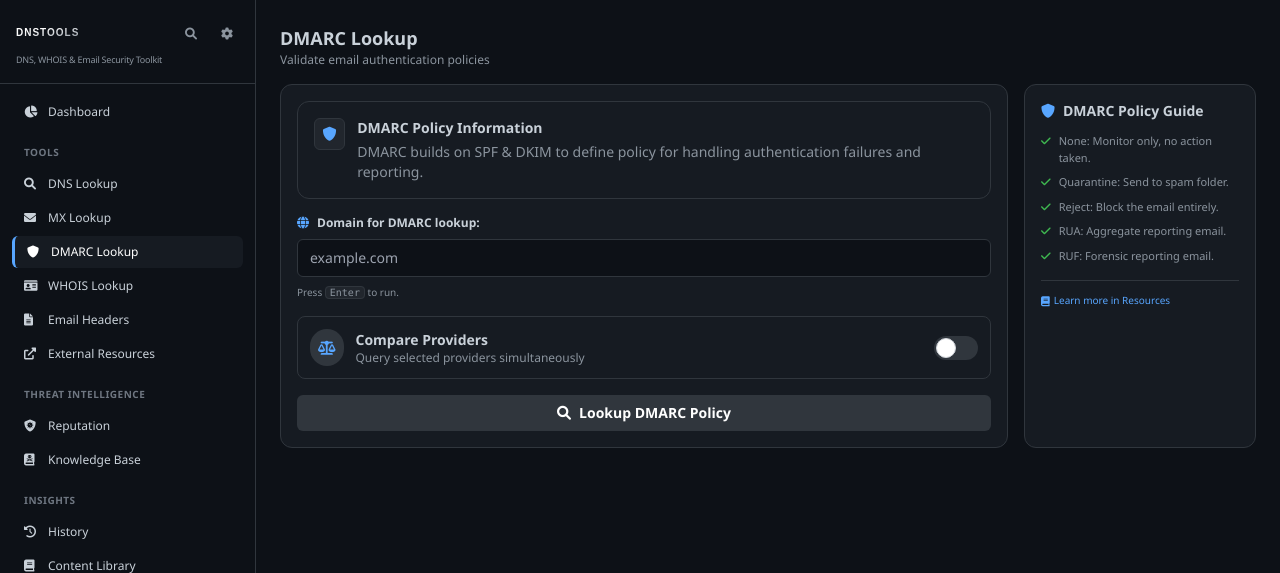
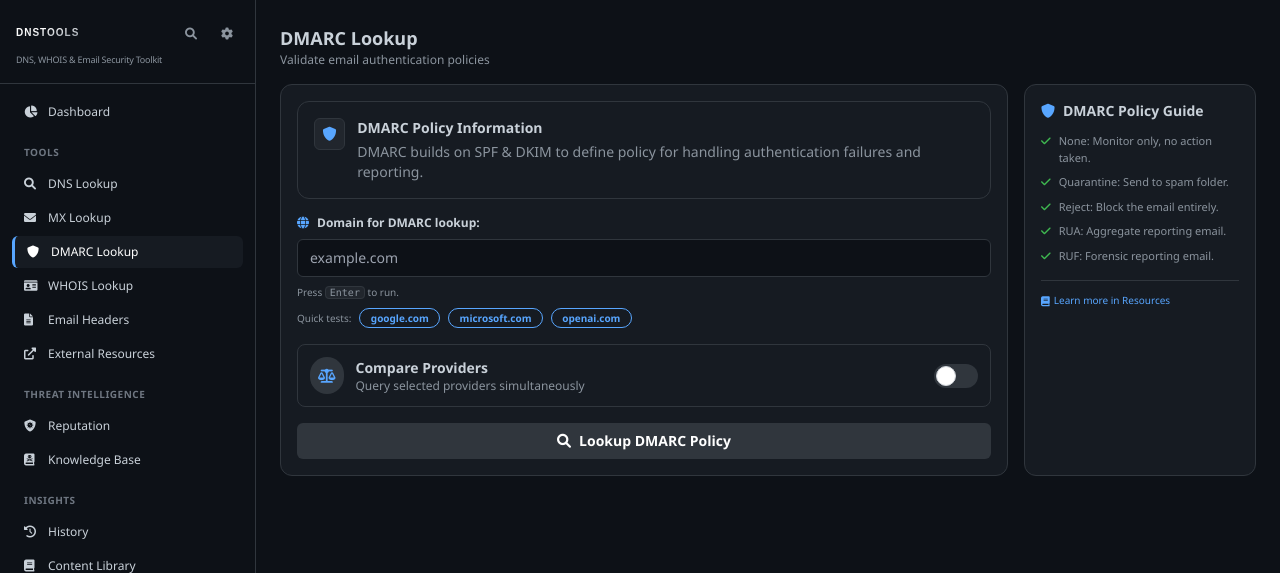
Before and after one commit to lewiswigmore/dns-tools, a Flask app: page /dmarc in a window 1280 px wide. Shown: the top 573 px of the page. Run offline with Flask 3, Linux system fonts and the light colour scheme; some libraries are stand-ins or nearby versions.

Commit message:
feat(ui): add quick-test presets to tool pages
- Add WHOIS-style quick-test pills to DNS Lookup, MX, DMARC, Headers, and Intel pages
- Add preset handlers in corresponding Alpine components
- Include representative domain/IP/hash/header samples for fast testing

```diff
--- a/static/js/modules/components/dmarc.js
+++ b/static/js/modules/components/dmarc.js
@@ -2,6 +2,11 @@ import { addHistory, exportJSON } from '../utils.js';
 
 export function DMARCPage() {
     return {
+      presets: [
+        { label: 'google.com', value: 'google.com' },
+        { label: 'microsoft.com', value: 'microsoft.com' },
+        { label: 'openai.com', value: 'openai.com' },
+      ],
       domain:'', result:null, comparisonResult: null, compareMode: false, loading:false, error:'', searchPerformed:false,
       init(){
         // Check for domain parameter in URL
@@ -89,6 +94,10 @@ export function DMARCPage() {
         }
       },
 
+      applyPreset(value) {
+        this.domain = value;
+      },
+
       async copyToClipboard(text) {
         try {
           await navigator.clipboard.writeText(text);
--- a/static/js/modules/components/headers.js
+++ b/static/js/modules/components/headers.js
@@ -2,6 +2,16 @@ import { addHistory, exportJSON, autoGrow } from '../utils.js';
 
 export function HeadersPage() {
     return {
+      presets: [
+        {
+          label: 'Clean pass sample',
+          value: `Received: from mail.example.com (mail.example.com [192.0.2.1])\nAuthentication-Results: mx.recipient.com; spf=pass smtp.mailfrom=example.com; dkim=pass header.d=example.com; dmarc=pass\nFrom: Security Team <security@example.com>\nTo: user@recipient.com\nSubject: Account notice\nDate: Mon, 1 Jan 2024 12:00:00 +0000`
+        },
+        {
+          label: 'Suspicious sample',
+          value: `Received: from unknown-host (unknown [203.0.113.88])\nAuthentication-Results: mx.recipient.com; spf=fail smtp.mailfrom=bad-domain.tld; dkim=fail header.d=bad-domain.tld; dmarc=fail\nFrom: Support <support@trusted-brand.com>\nReply-To: attacker@evil.tld\nTo: user@recipient.com\nSubject: URGENT: verify your account\nDate: Tue, 2 Jan 2024 09:30:00 +0000`
+        }
+      ],
       headers:'', results:null, loading:false, error:'',
       autoGrow,
       init(){
@@ -134,6 +144,11 @@ export function HeadersPage() {
         }
       },
 
+      applyPreset(value) {
+        this.headers = value;
+        if (this.autoGrow && this.$refs?.headersBox) this.autoGrow(this.$refs.headersBox);
+      },
+
       parseAuthenticationResults(headers) {
         const results = {
           spf: { status: 'unknown', details: '' },
--- a/static/js/modules/components/intel.js
+++ b/static/js/modules/components/intel.js
@@ -4,6 +4,11 @@ import { KNOWLEDGE_BASE } from '../data/index.js';
 export function IntelPage() {
     return {
         query: '',
+        presets: [
+            { label: 'Domain', value: 'google.com' },
+            { label: 'IPv4', value: '8.8.8.8' },
+            { label: 'SHA256 hash', value: '44d88612fea8a8f36de82e1278abb02f4e6f0af93bb43f1d3a7a6d0f5d3f5f4f' }
+        ],
         results: null,
         loading: false,
         error: null,
@@ -108,6 +113,10 @@ export function IntelPage() {
             this.loading = false;
         },
 
+        applyPreset(value) {
+            this.query = value;
+        },
+
         generateLinks(target, isIP, isDomain, isHash) {
             const links = [];
 
--- a/static/js/modules/components/lookup.js
+++ b/static/js/modules/components/lookup.js
@@ -3,6 +3,11 @@ import { presetDomains, presetRecordTypes, addHistory, exportJSON, autoGrow } fr
 export function LookupPage() {
     return {
       domains: presetDomains(),
+      presets: [
+        { label: 'google.com', value: 'google.com' },
+        { label: 'cloudflare.com', value: 'cloudflare.com' },
+        { label: 'openai.com + github.com', value: 'openai.com\ngithub.com' },
+      ],
       availableRecordTypes:['A','AAAA','CNAME','TXT','NS'],
       selectedRecordTypes:['A'],
       results:[],
@@ -41,6 +46,10 @@ export function LookupPage() {
       },
       clearAllRecordTypes(){
         this.selectedRecordTypes = [];
+      },
+      applyPresetDomains(value){
+        this.domains = value;
+        if (this.autoGrow && this.$refs?.domainsBox) this.autoGrow(this.$refs.domainsBox);
       },
       async performLookup(){
         if(this.loading) return;
--- a/static/js/modules/components/mx.js
+++ b/static/js/modules/components/mx.js
@@ -2,6 +2,11 @@ import { addHistory, exportJSON } from '../utils.js';
 
 export function MXPage() {
     return {
+      presets: [
+        { label: 'google.com', value: 'google.com' },
+        { label: 'microsoft.com', value: 'microsoft.com' },
+        { label: 'openai.com', value: 'openai.com' },
+      ],
       domain:'', results:[], comparisonResult: null, compareMode: false, loading:false, error:'', searchPerformed:false,
       init(){
         // Check for domain parameter in URL
@@ -89,6 +94,10 @@ export function MXPage() {
         }
       },
 
+      applyPreset(value) {
+        this.domain = value;
+      },
+
       async copyToClipboard(text) {
         try {
           await navigator.clipboard.writeText(text);
--- a/templates/dmarc.html
+++ b/templates/dmarc.html
@@ -20,6 +20,14 @@
         <label class="block text-xs font-semibold text-[#c9d1d9] mb-2"><i class="fas fa-globe mr-2 text-[#58a6ff]"></i>Domain for DMARC lookup:</label>
         <input x-model="domain" @keyup.enter="performLookup" type="text" class="w-full px-3 py-2 border border-[#30363d] rounded-md focus:outline-none focus:ring-2 focus:ring-[#58a6ff] bg-[#0d1117] text-[#c9d1d9] text-sm" placeholder="example.com" />
         <p class="mt-2 text-[10px] text-[#8b949e]">Press <kbd class="bg-[#21262d] px-1 rounded border border-[#30363d]">Enter</kbd> to run.</p>
+        <div class="mt-2 flex flex-wrap items-center gap-2">
+          <span class="text-[10px] text-[#8b949e]">Quick tests:</span>
+          <template x-for="preset in presets" :key="preset.value">
+            <button @click="applyPreset(preset.value)" type="button" class="pill pill-outline pill-blue text-[10px]">
+              <span x-text="preset.label"></span>
+            </button>
+          </template>
+        </div>
       </div>
 
       <!-- Compare Providers Toggle -->
```
Also changed, not shown: templates/headers.html (+8 -0 lines), templates/intel.html (+8 -0 lines), templates/lookup.html (+8 -0 lines), templates/mx.html (+8 -0 lines).
